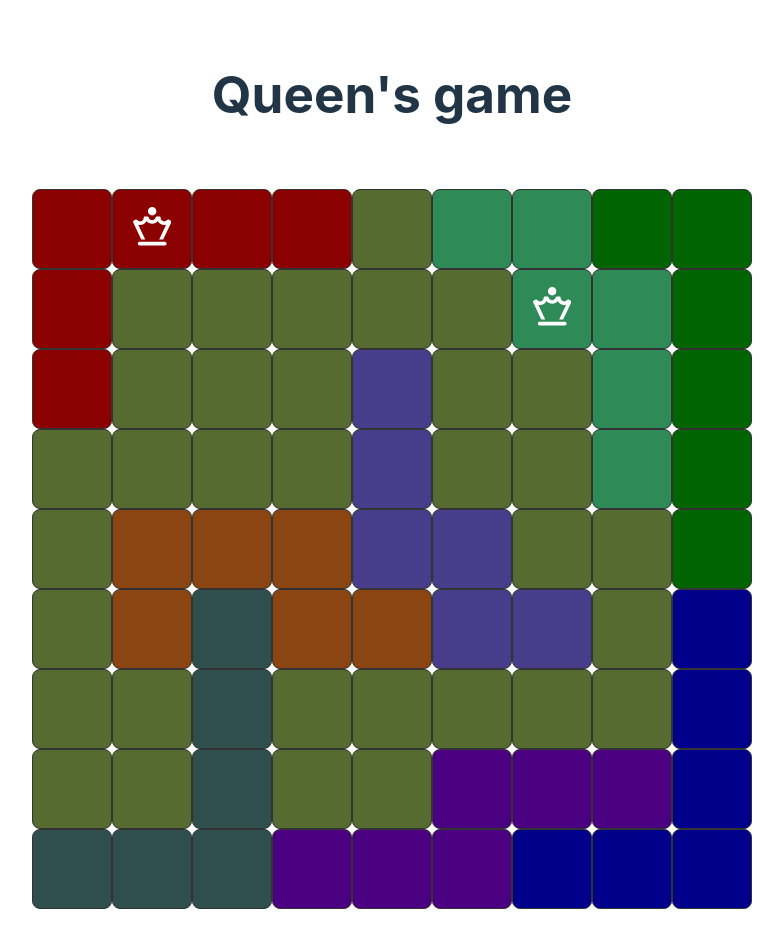
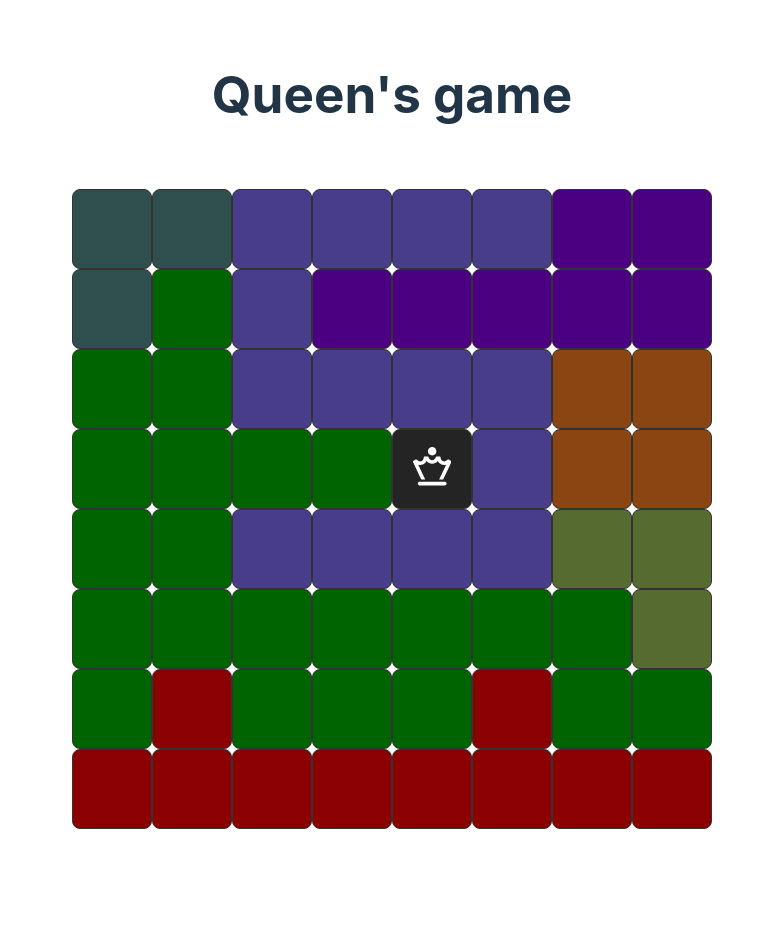
Before and after one commit to Jose-Tejero/queensgame, a React (Vite) app: page / in a window 1280 px wide. Shown: the top 948 px of the page, without its empty margins (248-1031 px from the left). After the commit the page ends 893 px from the top, so only its background shows below. Built offline with nearby package versions, Linux system fonts and the light colour scheme.

Commit message:
Nuevo mapa 74

```diff
--- a/src/App.jsx
+++ b/src/App.jsx
@@ -4,11 +4,10 @@ import RowElement from './components/RowElement';
 
 function App() {
   const initialQueens = [
-    { indexRow: 1, indexCol: 2 },
-    { indexRow: 2, indexCol: 7 },
+    { indexRow: 4, indexCol: 5 },
   ];
 
-  const [matrix, setMatrix] = useState(9);
+  const [matrix, setMatrix] = useState(8);
   const [queenPosition, setQueenPosition] = useState(initialQueens);
   const [polarQueen, setPolarQueen] = useState([]);
   const [queenColor, setQueenColor] = useState(['#8B0000', '#2E8B57']);
--- a/src/components/RowElement.jsx
+++ b/src/components/RowElement.jsx
@@ -1,6 +1,7 @@
 import * as React from 'react';
 import Cell from './Cell';
 import { useEffect } from 'react';
+import mapa74 from '../maps/mapa74';
 import mapa93 from '../maps/mapa93';
 import mapa94 from '../maps/mapa94';
 import mapaPrototipo from '../maps/mapaPrototipo';
@@ -61,10 +62,10 @@ function RowElement({
           isRowForbidden={isRowForbidden}
           isColForbidden={isColForbidden(index + 1)}
           isCornerForbidden={handleSetCornerForbidden(indexRow + 1, index + 1)}
-          color={mapa94[indexRow][index]}
+          color={mapa74[indexRow][index]}
           inicialState={handleQueenInicialState(indexRow, index)}
           isBlocked={handleQueenInicialState(indexRow, index)}
-          isColorForbidden={isColorForbidden(mapa94[indexRow][index])}
+          isColorForbidden={isColorForbidden(mapa74[indexRow][index])}
         />
       ))}
     </div>
--- /dev/null
+++ b/src/maps/mapa74.js
@@ -0,0 +1,21 @@
+// '#2F4F4F' // Dark Slate Gray
+// '#8B0000' // Dark Red
+// '#556B2F' // Dark Olive Green
+// '#8B4513' // Saddle Brown
+// '#242424' // Dark Gray (custom)
+// '#483D8B' // Dark Slate Blue
+// '#4B0082' // Indigo
+// '#006400' // Dark Green
+
+const mapa93 = [
+  ['#2F4F4F', '#2F4F4F', '#483D8B', '#483D8B', '#483D8B', '#483D8B', '#4B0082', '#4B0082'],
+  ['#2F4F4F', '#006400', '#483D8B', '#4B0082', '#4B0082', '#4B0082', '#4B0082', '#4B0082'],
+  ['#006400', '#006400', '#483D8B', '#483D8B', '#483D8B', '#483D8B', '#8B4513', '#8B4513'],
+  ['#006400', '#006400', '#006400', '#006400', '#242424', '#483D8B', '#8B4513', '#8B4513'],
+  ['#006400', '#006400', '#483D8B', '#483D8B', '#483D8B', '#483D8B', '#556B2F', '#556B2F'],
+  ['#006400', '#006400', '#006400', '#006400', '#006400', '#006400', '#006400', '#556B2F'],
+  ['#006400', '#8B0000', '#006400', '#006400', '#006400', '#8B0000', '#006400', '#006400'],
+  ['#8B0000', '#8B0000', '#8B0000', '#8B0000', '#8B0000', '#8B0000', '#8B0000', '#8B0000']
+];
+
+export default mapa93;
```
